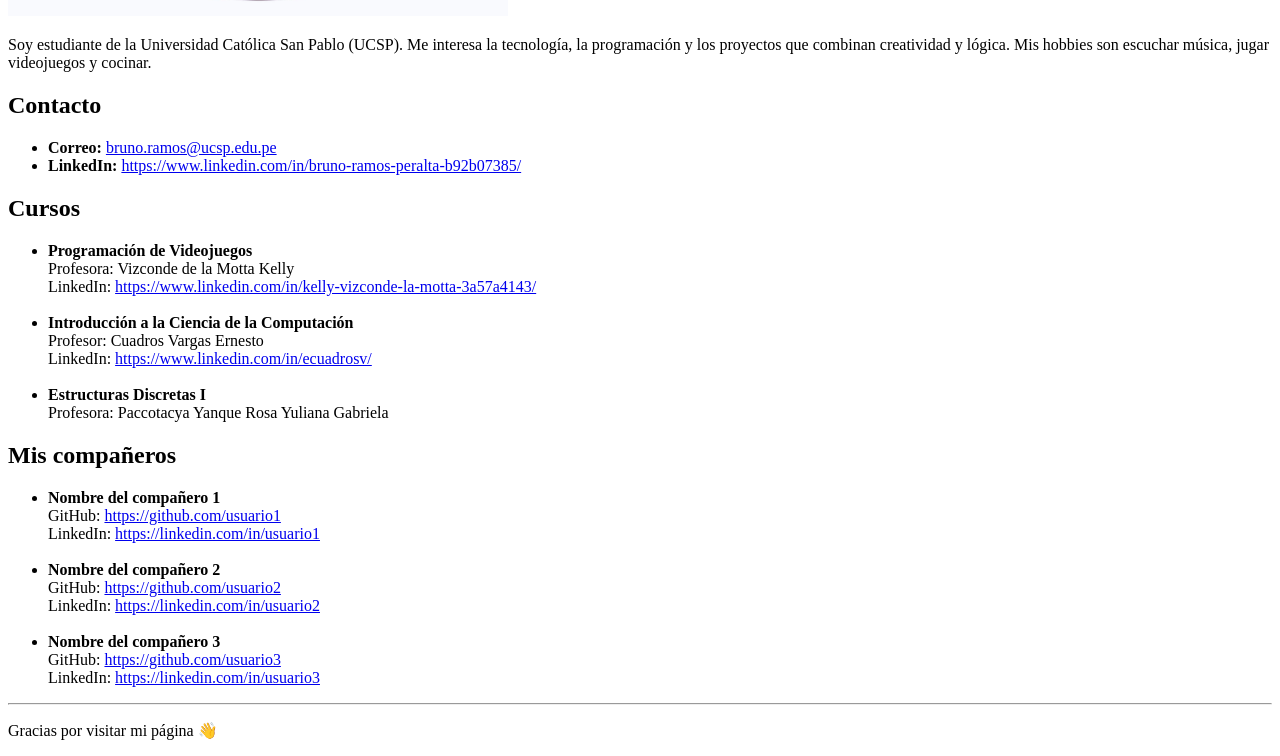
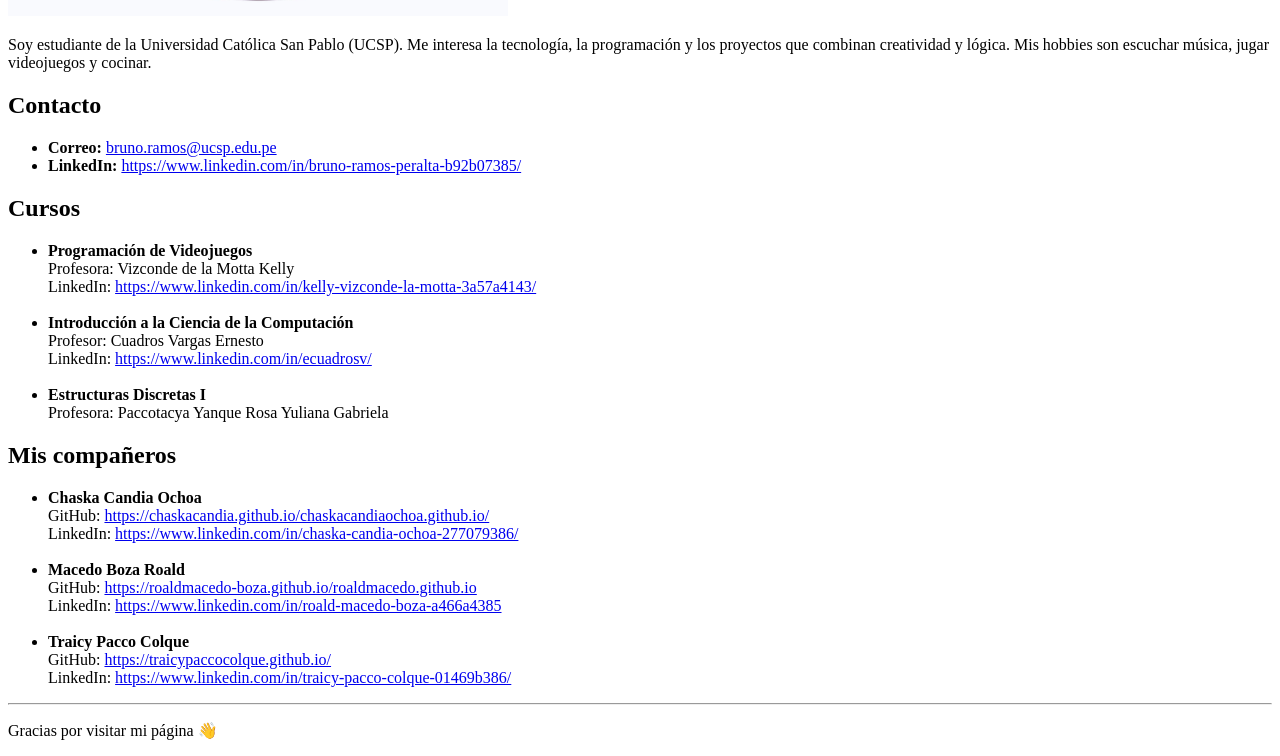
Before and after one commit to BDRamosPeralta/brunodayerramosperalta.io, a plain HTML site: page index.html in a window 1280 px wide. Shown: the part 577-1333 px from the top of the page. Drawn offline with Linux system fonts and the light colour scheme.

Commit message:
Update index.html

```diff
--- a/index.html
+++ b/index.html
@@ -60,21 +60,21 @@
   <h2>Mis compañeros</h2>
   <ul>
     <li>
-      <strong>Nombre del compañero 1</strong><br>
-      GitHub: <a href="https://github.com/usuario1" target="_blank">https://github.com/usuario1</a><br>
-      LinkedIn: <a href="https://linkedin.com/in/usuario1" target="_blank">https://linkedin.com/in/usuario1</a>
+      <strong>Chaska Candia Ochoa</strong><br>
+      GitHub: <a href="https://chaskacandia.github.io/chaskacandiaochoa.github.io/" target="_blank">https://chaskacandia.github.io/chaskacandiaochoa.github.io/</a><br>
+      LinkedIn: <a href="https://www.linkedin.com/in/chaska-candia-ochoa-277079386/" target="_blank">https://www.linkedin.com/in/chaska-candia-ochoa-277079386/</a>
     </li>
     <br>
     <li>
-      <strong>Nombre del compañero 2</strong><br>
-      GitHub: <a href="https://github.com/usuario2" target="_blank">https://github.com/usuario2</a><br>
-      LinkedIn: <a href="https://linkedin.com/in/usuario2" target="_blank">https://linkedin.com/in/usuario2</a>
+      <strong>Macedo Boza Roald</strong><br>
+      GitHub: <a href="https://roaldmacedo-boza.github.io/roaldmacedo.github.io" target="_blank">https://roaldmacedo-boza.github.io/roaldmacedo.github.io</a><br>
+      LinkedIn: <a href="https://www.linkedin.com/in/roald-macedo-boza-a466a4385" target="_blank">https://www.linkedin.com/in/roald-macedo-boza-a466a4385</a>
     </li>
     <br>
     <li>
-      <strong>Nombre del compañero 3</strong><br>
-      GitHub: <a href="https://github.com/usuario3" target="_blank">https://github.com/usuario3</a><br>
-      LinkedIn: <a href="https://linkedin.com/in/usuario3" target="_blank">https://linkedin.com/in/usuario3</a>
+      <strong>Traicy Pacco Colque</strong><br>
+      GitHub: <a href="https://traicypaccocolque.github.io/" target="_blank">https://traicypaccocolque.github.io/</a><br>
+      LinkedIn: <a href="https://www.linkedin.com/in/traicy-pacco-colque-01469b386/" target="_blank">https://www.linkedin.com/in/traicy-pacco-colque-01469b386/</a>
     </li>
   </ul>
 
```
